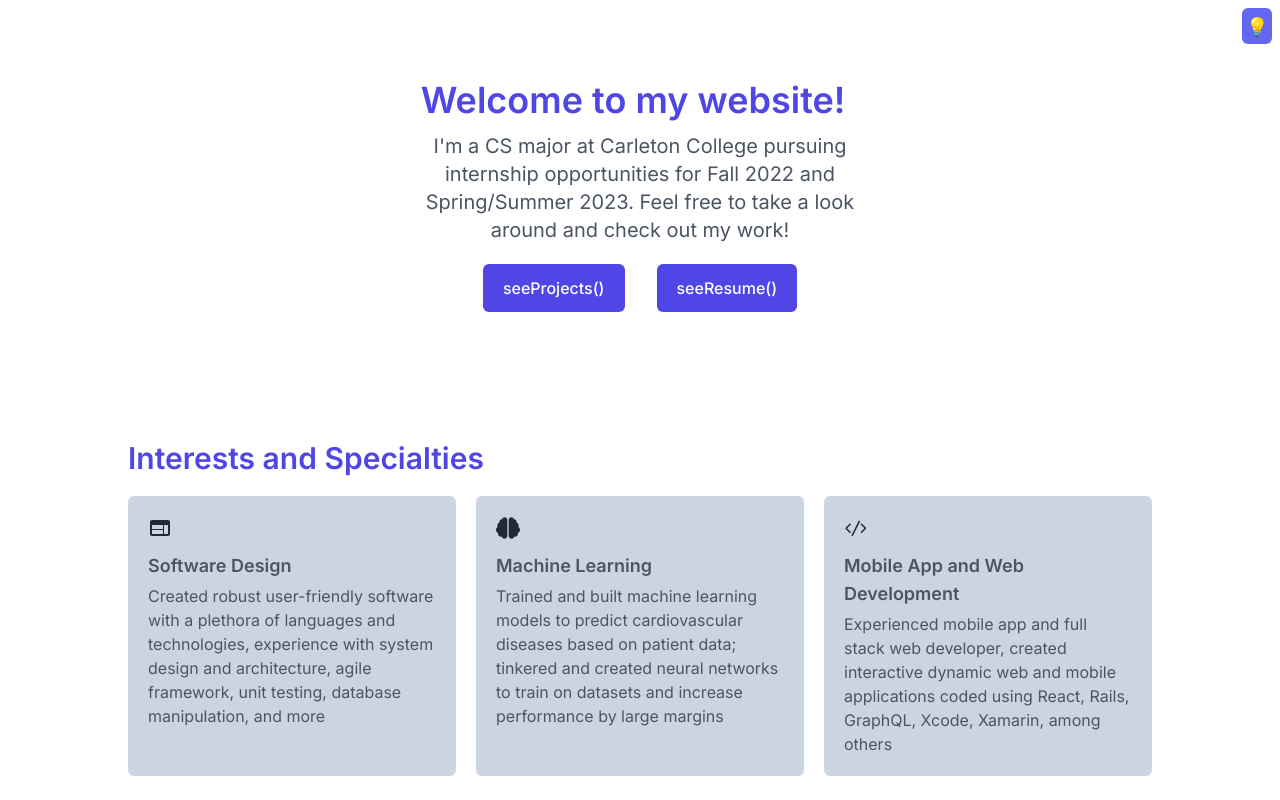
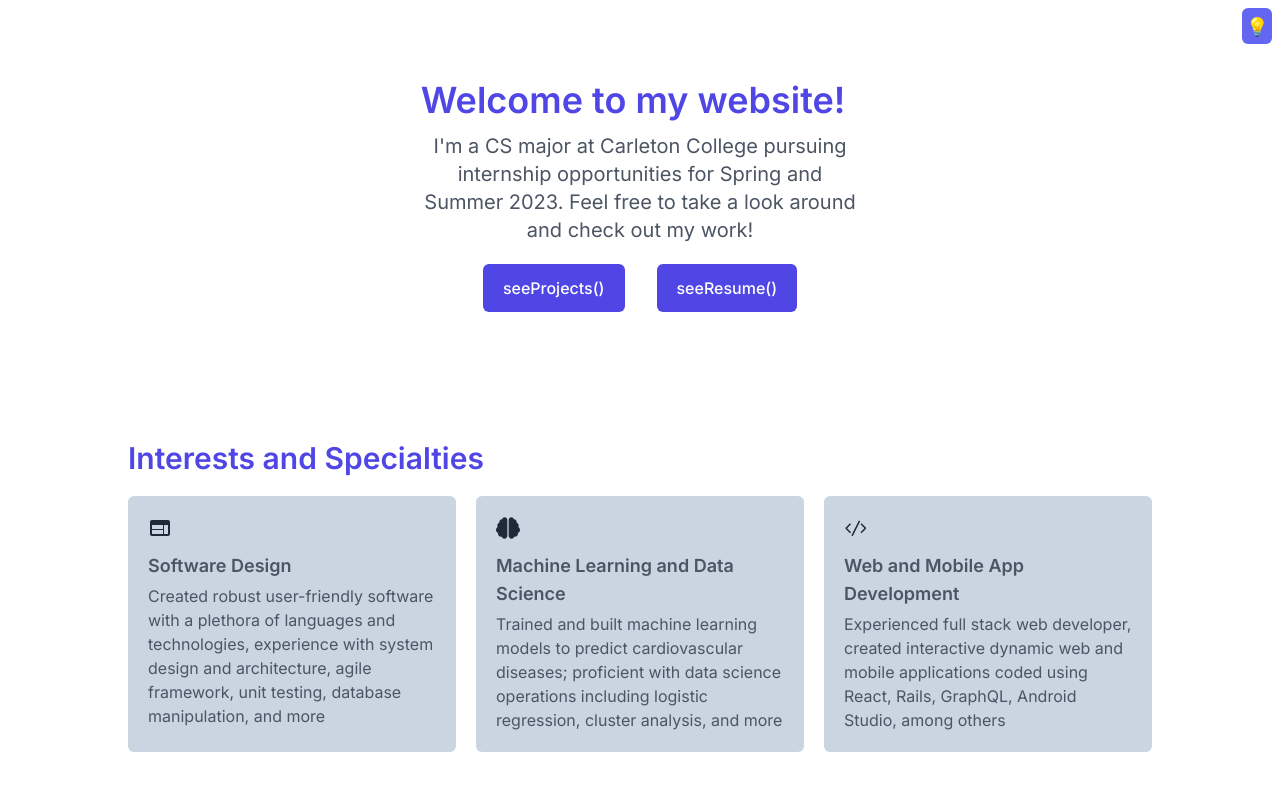
Before and after one commit to geoffreyjing25/personal-website, a React (Vite) app: page / in a window 1280 px wide. Shown: the top 800 px of the page. Built offline with nearby package versions, Linux system fonts and the light colour scheme.

Commit message:
updated resume

```diff
--- a/src/components/About.jsx
+++ b/src/components/About.jsx
@@ -49,9 +49,9 @@ function About() {
             at a B2B SaaS startup, <a href="https://www.village.com/" target="_blank" className='text-gray-700 dark:text-gray-300
             text-indigo-500 dark:text-indigo-500'>Village</a>, where I wore multiple hats on the engineering team as
             a full stack software engineer and enjoyed challenging myself in a fast-paced, stimulating environment. I also helped build
-            a cross-platform mobile app and took part in training machine learning models for an AI healthcare startup.
-            While at college, I lead the robotics team as the Vice President and represent Carleton Athletics as a starter on
-            the NCAA Division III Men's Golf team.
+            a web app and am taking part training machine learning models for an AI healthcare startup. Currently, I'm spending a semester
+            studying CS abroad at Budapest, Hungary. While at college, I lead the robotics team as the Vice President and represent Carleton Athletics
+            as a starter on the NCAA Division III Men's Golf team.
             I absolutley love meeting new people, so don't hesitate to get in touch!</p>
             <br/>
             {/* <a href="mailto:jinggeoffrey@gmail.com"
--- a/src/components/HeroSection.jsx
+++ b/src/components/HeroSection.jsx
@@ -70,7 +70,7 @@ function HeroSection() {
                 </Typewriter>
          </h1>
         <p className='text-md md:text-xl max-w-md mb-5 text-gray-600 dark:text-gray-300'>I'm a
-        CS major at Carleton College pursuing internship opportunities for Fall 2022 and Spring/Summer 2023. Feel free to take a look around
+        CS major at Carleton College pursuing internship opportunities for Spring and Summer 2023. Feel free to take a look around
         and check out my work!</p>
         {/* <p className='text-md md:text-xl max-w-md mb-5 text-gray-600 dark:text-gray-300'> Current Age: <Age /></p> */}
         <div className='space-x-8'>
@@ -78,7 +78,7 @@ function HeroSection() {
             font-medium rounded-md text-white bg-indigo-600
             hover:bg-indigo-700 md:text-md'>seeProjects()</a>
             {/* <a href="https://doc-00-9k-docs.googleusercontent.com/docs/securesc/7r3trrirvna4v62el7vs45b0dltatqif/a9biomcl6cjq0p2h7hh5sekan6qnsi7d/1659595275000/04931596145407624755/11450914598069142464/1PoOTV8Cdsz_00Ex2P7lxRY4xHhv1mPAi?e=view&ax=AI9vYm7egWzmR-ndDcU3YXC_U4_zelNJKYoXWBYXwHiv5xC4aZOsJMoPX1e0SpcY51kCMQ4xRKX2NGXdENjb7tbkfxj_U7o4Iz8jaDyjlEaBMbckyavgQlqgJLoL0xg-mTzDu4roj2SD8KSMT5Gm1yaBljfR93ME_od_im8KEiptNMCOihezXfFHFJb9ArrTQZlTzuP7xupLNYsV7ADO_7OiXRB2-1hg1dFnqISh5o3g22QxRDXTNqiUluYqW7zrKZHQTw7Ay_jaAckRC7oj_os6z5pT7BSmf9BI0_qFWZalXIPnrGR6eHiNaHesfeX9N_IYdvpadVG9L62c29vSMn-xcWBLio_qmGWpy5tWYyv44UKxUouvfW4i_aGEjNqeg1ehL-leQJEMa56FzTzi26ntT1eV31Q9dqRzrty_OrjSo5kIymrWzb57a76TLP_xoGig8gHtqhVj4bZbCSyfcSNOyyQM05hFriNTaizW1CyyasDrL26sOMMNq9ZryJBYbES83tu6ZB8-A15cDGgX_Rbiv3PfASrA5DWWvh_8QfAMJcPdkp_fn7qKHSS5B6OpboHYUwRoVsC9CAEaC2Ofogb_lO26XToChg67onDW7vkKGNJtJdbrPIIpwohOd9JwX54hGGb6HrUWDBgtUsIU4-jewE6E4APX14c81WMRB_bYMSDQtID7ZTwKmGok767MxJiYu8GVgpTFzzOMya2IuJP9alvoWrN7pbo2ZmWfa0GXK9ou85DfrymTFLlfvdIZY6jNnZiR7OY_Wfi57PcHKOEKnUyTWKT-Bj1ie-ly_rJ-D6_xU9tCdH-BH3AEMgj0VeaQuzHRu2i1UHZvVWfX2gW00OsxZueg0kpj6XqtFFrGlW5a0WcrHI0YqRwS-3l1T-GL&uuid=858439e0-393f-4e00-b124-b912c088ab92&authuser=1&nonce=a6fbc5ceib3j6&user=11450914598069142464&hash=1g48frm8jq6clq1mrdsbohfo3ncamfvg" className='inline-block px-8 py-3 border-transparent text-base  */}
-            <a href="https://docdro.id/EAjcF0H" target='blank' className='inline-block px-5 py-3 border-transparent text-base
+            <a href="https://www.docdroid.net/VYckFeK/resume-pdf" target='blank' className='inline-block px-5 py-3 border-transparent text-base
             font-medium rounded-md text-white bg-indigo-600
             hover:bg-indigo-700 md:text-md'>seeResume()</a>
           </div>
--- a/src/data/services.jsx
+++ b/src/data/services.jsx
@@ -10,14 +10,14 @@ export default [
         description: 'Created robust user-friendly software with a plethora of languages and technologies, experience with system design and architecture, agile framework, unit testing, database manipulation, and more'
     },
     {
-        title: 'Machine Learning',
+        title: 'Machine Learning and Data Science',
         icon: <FaBrain className='w-full h-full'/>,
-        description: 'Trained and built machine learning models to predict cardiovascular diseases based on patient data; tinkered and created neural networks to train on datasets and increase performance by large margins',
+        description: 'Trained and built machine learning models to predict cardiovascular diseases; proficient with data science operations including logistic regression, cluster analysis, and more',
     },
     {
-        title: 'Mobile App and Web Development',
+        title: 'Web and Mobile App Development',
         icon: <VscCode className='w-full h-full'/>,
-        description: 'Experienced mobile app and full stack web developer, created interactive dynamic web and mobile applications coded using React, Rails, GraphQL, Xcode, Xamarin, among others',
+        description: 'Experienced full stack web developer, created interactive dynamic web and mobile applications coded using React, Rails, GraphQL, Android Studio, among others',
     },
 
 ]
```
